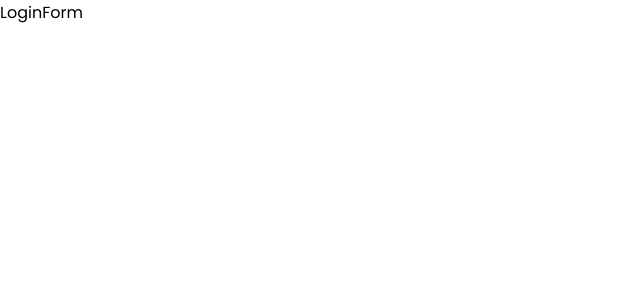
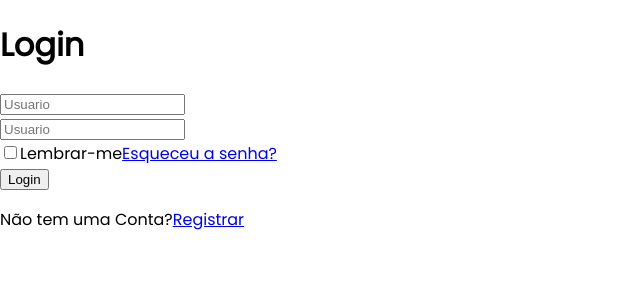
Before and after one commit to DionCstS/cadastro-login, a React (Create React App) app: page / in a window 1280 px wide. Shown: the top 300 px of the page, without its empty margins (0-640 px from the left). Built offline with nearby package versions, Linux system fonts and the light colour scheme.

Commit message:
criacao de estrutura basica do formulario

```diff
--- a/src/Components/LoginForm/LoginForm.jsx
+++ b/src/Components/LoginForm/LoginForm.jsx
@@ -3,6 +3,32 @@ import './LoginForm.css';
 
 export const LoginForm = () => {
   return (
-    <div>LoginForm</div>
+    <div className='wrapper'>
+        <form action="">
+
+            <h1>Login</h1>
+
+            <div className="input-box">
+                <input type="text" placeholder='Usuario'/>
+            </div>
+
+            <div className="input-box">
+                <input type="text" placeholder='Usuario'/>
+            </div>
+
+            <div className="remember-forgot">
+              <label><input type="checkbox" />Lembrar-me</label>
+                <a href="#">Esqueceu a senha?</a>
+            </div>
+
+            <button type="submit">Login</button>
+
+            <div className="register-link">
+              <p>Não tem uma Conta?<a href="#">Registrar</a></p>
+            </div>
+
+
+        </form>
+    </div>
   )
 }
```
